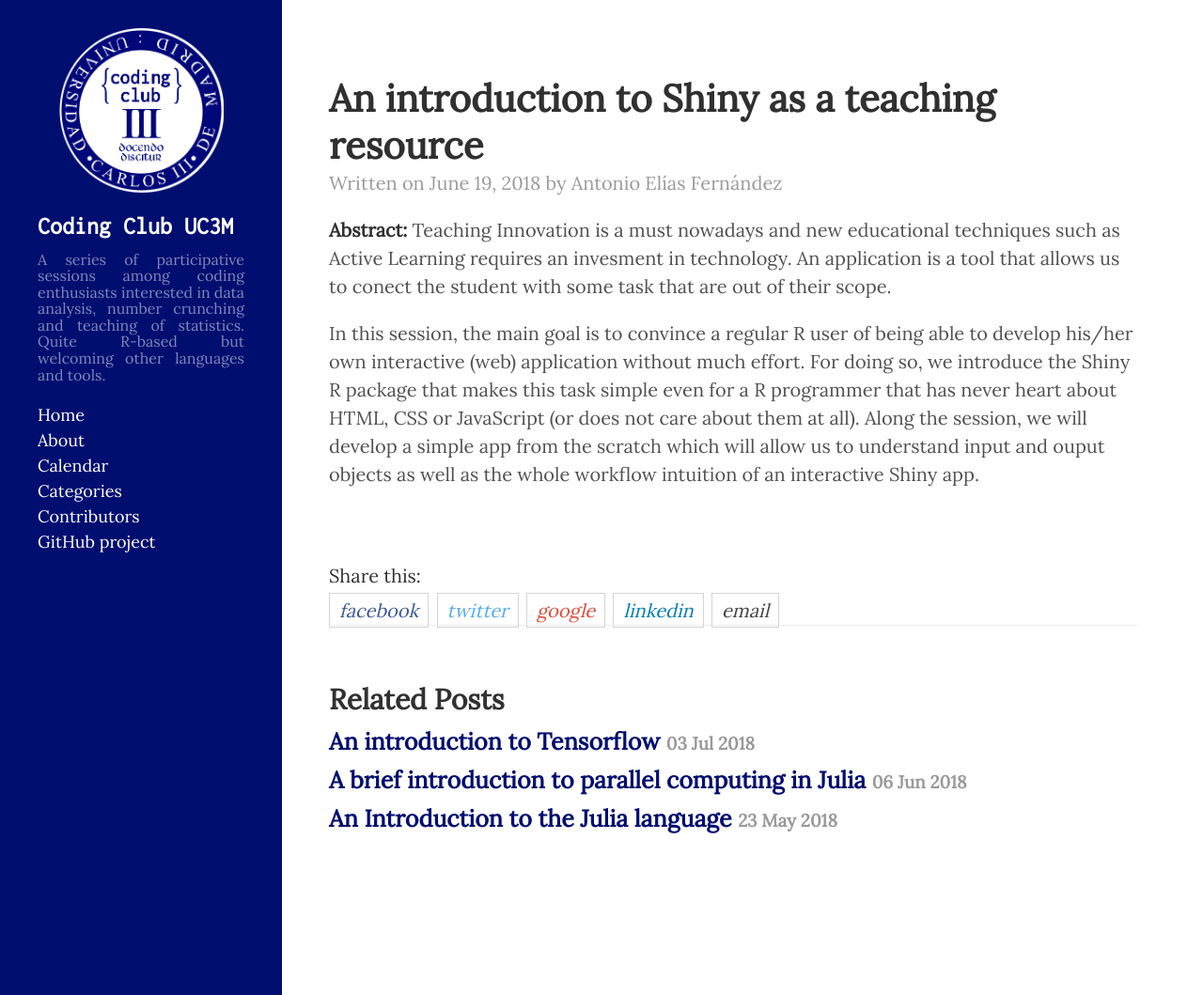
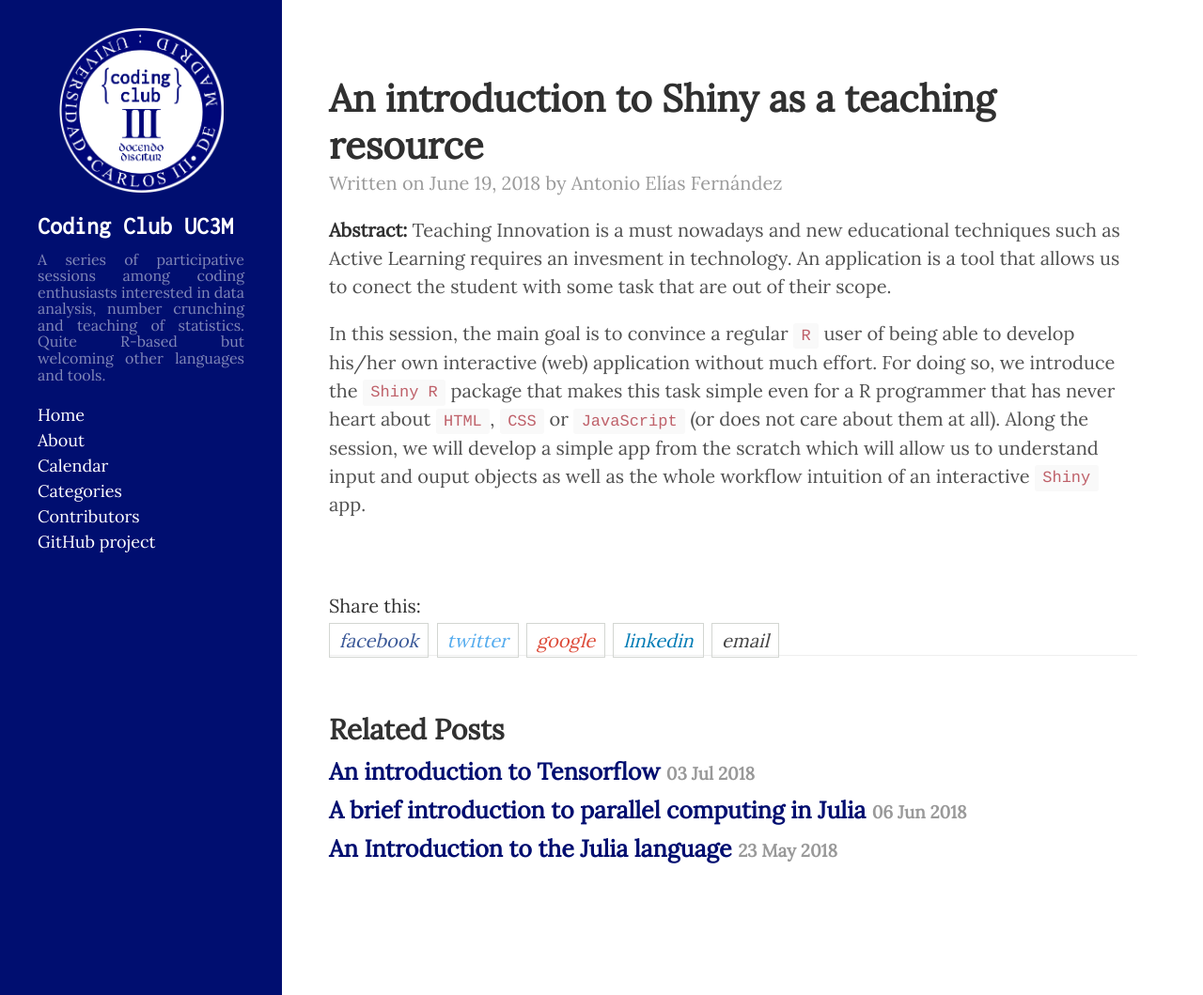
Before and after one commit to CodingClubUC3M/codingclubuc3m.github.io, a Jekyll site: the page built from _posts/2018-06-19-introduction-Shiny.md, in a window 1280 px wide and 1059 px high. Shown: the whole window at 94% size. Built offline with Jekyll 4.4.1, drawn with Linux system fonts in a browser that asks for light colours; comment, search, counter and statistics services are not loaded.

````diff
--- a/_posts/2018-06-19-introduction-Shiny.md
+++ b/_posts/2018-06-19-introduction-Shiny.md
@@ -14,4 +14,4 @@
 
 **Abstract:** Teaching Innovation is a must nowadays and new educational techniques such as Active Learning requires an invesment in technology. An application is a tool that allows us to conect the student with some task that are out of their scope.
 
-In this session, the main goal is to convince a regular R user of being able to develop his/her own interactive (web) application without much effort. For doing so, we introduce the Shiny R package that makes this task simple even for a R programmer that has never heart about HTML, CSS or JavaScript (or does not care about them at all). Along the session, we will develop a simple app from the scratch which will allow us to understand input and ouput objects as well as the whole workflow intuition of an interactive Shiny app.
+In this session, the main goal is to convince a regular ```R``` user of being able to develop his/her own interactive (web) application without much effort. For doing so, we introduce the ```Shiny R``` package that makes this task simple even for a R programmer that has never heart about ```HTML```, ```CSS``` or ```JavaScript``` (or does not care about them at all). Along the session, we will develop a simple app from the scratch which will allow us to understand input and ouput objects as well as the whole workflow intuition of an interactive ```Shiny``` app.
````
